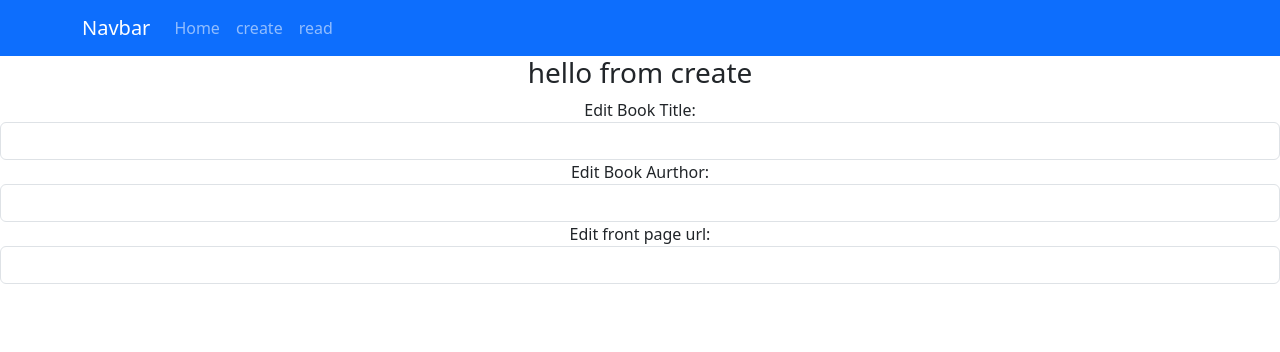
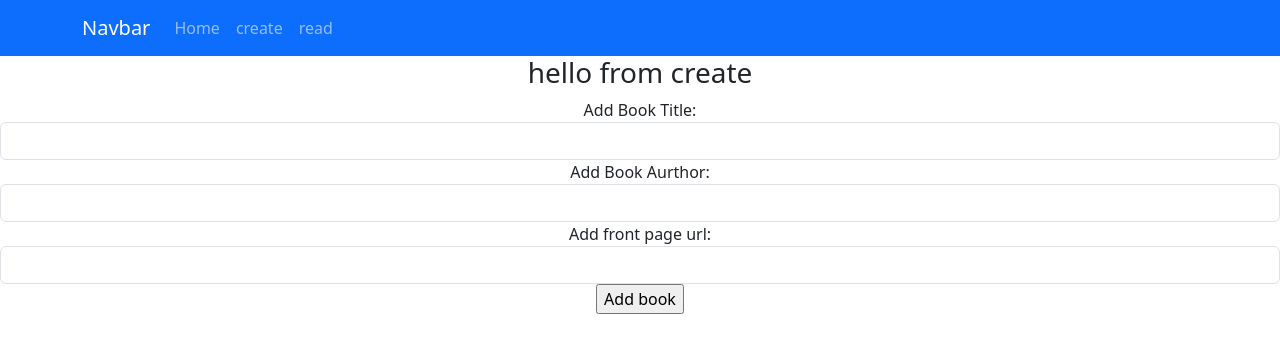
Before and after one commit to NickFeige/dataRepLab2, a React (Create React App) app: page /create in a window 1280 px wide. Shown: the top 352 px of the page. Built offline with nearby package versions, Linux system fonts and the light colour scheme.

Commit message:
added button

```diff
--- a/src/components/create.js
+++ b/src/components/create.js
@@ -12,7 +12,7 @@ function Create() {
 
             <form>
                 <div className="form-group">
-                    <label>Edit Book Title: </label>
+                    <label>Add Book Title: </label>
                     <input type="text"
                         className="form-control"
                         value={title}
@@ -20,7 +20,7 @@ function Create() {
                     />
                 </div>
                 <div className="form-group">
-                    <label>Edit Book Aurthor: </label>
+                    <label>Add Book Aurthor: </label>
                     <input type="text"
                         className="form-control"
                         value={title}
@@ -28,12 +28,15 @@ function Create() {
                     />
                 </div>
                 <div className="form-group">
-                    <label>Edit front page url: </label>
+                    <label>Add front page url: </label>
                     <input type="text"
                         className="form-control"
                         value={title}
                         onChange={(e) => { setTitle(e.target.value) }}
                     />
+                </div>
+                <div>
+                    <input type="submit" value="Add book"></input>
                 </div>
 
 
```
